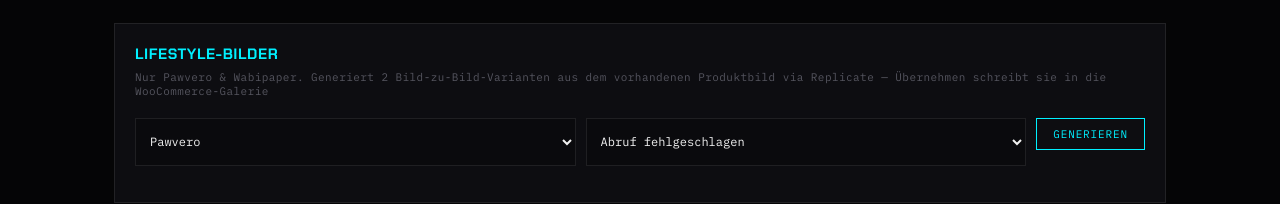
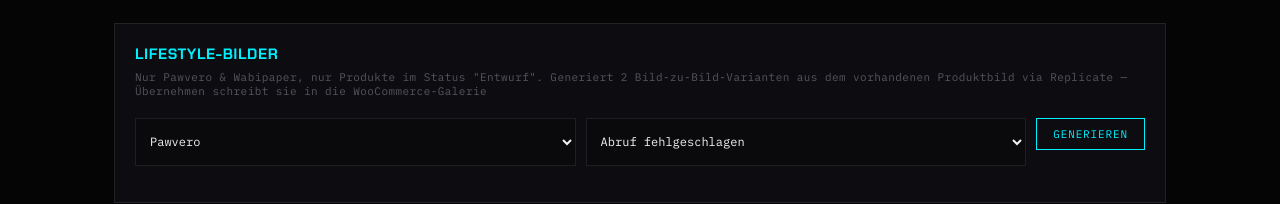
Before and after one commit to MagnaTradeAI/Jarvis, a website: page public/index.html in a window 1280 px wide. Shown: the part 1563-1767 px from the top of the page. Drawn offline with Linux system fonts and the light colour scheme; no server answers.

Commit message:
Update hint text for lifestyle builder section

```diff
--- a/public/index.html
+++ b/public/index.html
@@ -130,7 +130,7 @@
   <section class="panel">
     <div class="panel-head">
       <h2>LIFESTYLE-BILDER</h2>
-      <p class="hint">Nur Pawvero & Wabipaper. Generiert 2 Bild-zu-Bild-Varianten aus dem vorhandenen Produktbild via Replicate — Übernehmen schreibt sie in die WooCommerce-Galerie</p>
+      <p class="hint">Nur Pawvero & Wabipaper, nur Produkte im Status "Entwurf". Generiert 2 Bild-zu-Bild-Varianten aus dem vorhandenen Produktbild via Replicate — Übernehmen schreibt sie in die WooCommerce-Galerie</p>
     </div>
 
     <div class="pb-controls">
```
